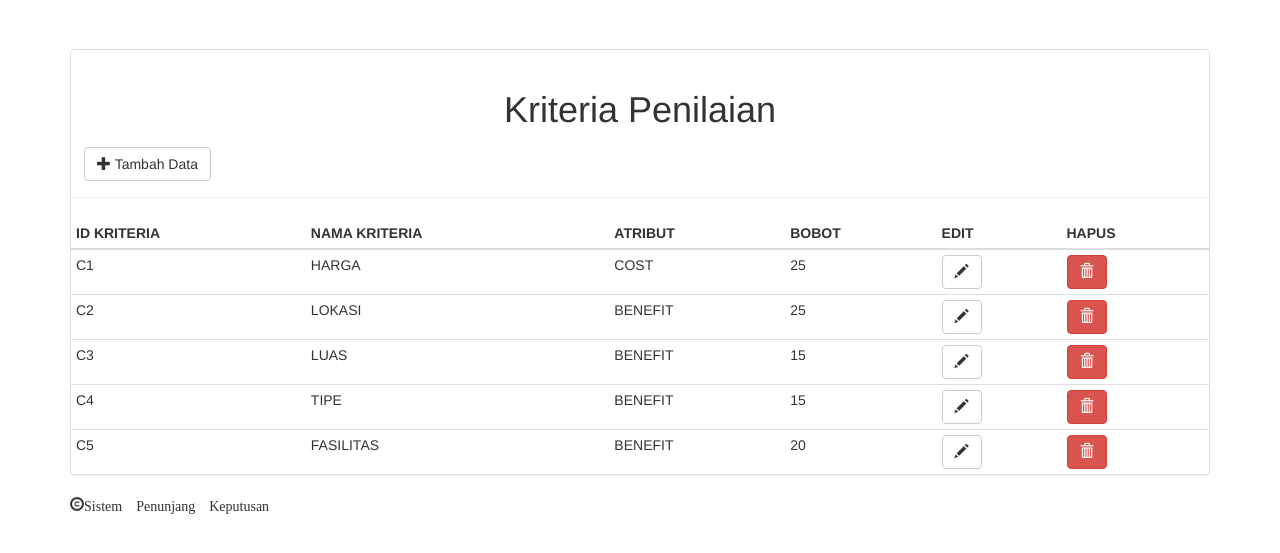
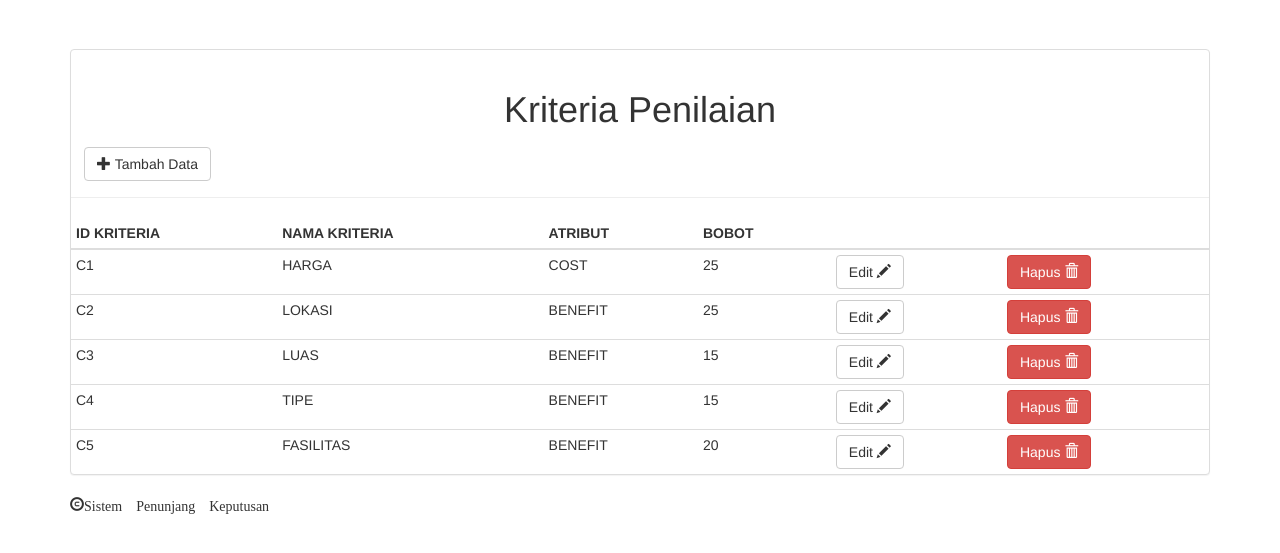
Before and after one commit to spras00/spk_zawa, a CodeIgniter app: page /spk_zawa/kriteria in a window 1280 px wide. Shown: the part 51-604 px from the top of the page. Run offline with CodeIgniter, Linux system fonts and the light colour scheme; data comes from the database, SQL or seed files in the repository; some libraries are stand-ins or nearby versions.

Commit message:
Update view_kriteria.php

```diff
--- a/application/views/view_kriteria.php
+++ b/application/views/view_kriteria.php
@@ -22,12 +22,8 @@
 			<th>
 				BOBOT
 			</th>
-			<th>
-				EDIT
-			</th>
-			<th>
-				HAPUS
-			</th>
+			<th></th>
+			<th></th>
 		</tr>
 	</thead>
 		<?php
@@ -48,6 +44,7 @@
 				<td>
 					<a href="<?php echo base_url('kriteria/edit/'.$kr['id_k']); ?>">
 						<button type="button" class="btn btn-default">
+							Edit
   						<span class="glyphicon glyphicon-pencil" aria-hidden="true"></span>
 						</button>
 					</a>
@@ -55,6 +52,7 @@
 				<td>
 					<a href="<?php echo base_url('kriteria/delete/'.$kr['id_k']); ?>">
 						<button type="button" class="btn btn-danger">
+							Hapus
 						<span class="glyphicon glyphicon-trash" aria-hidden="true"></span>
 						</button>
 					</a>
```
